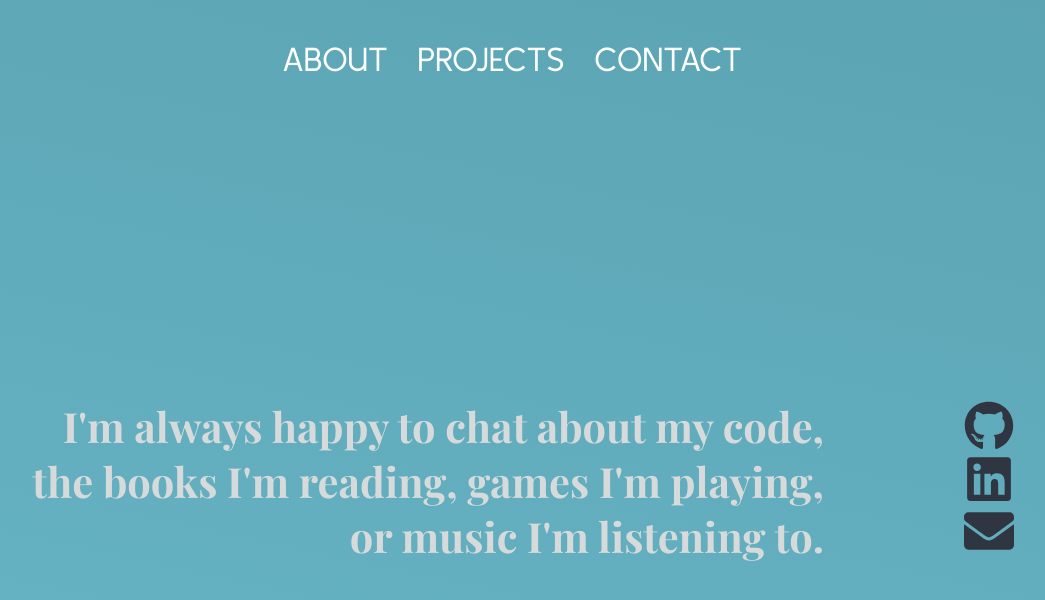
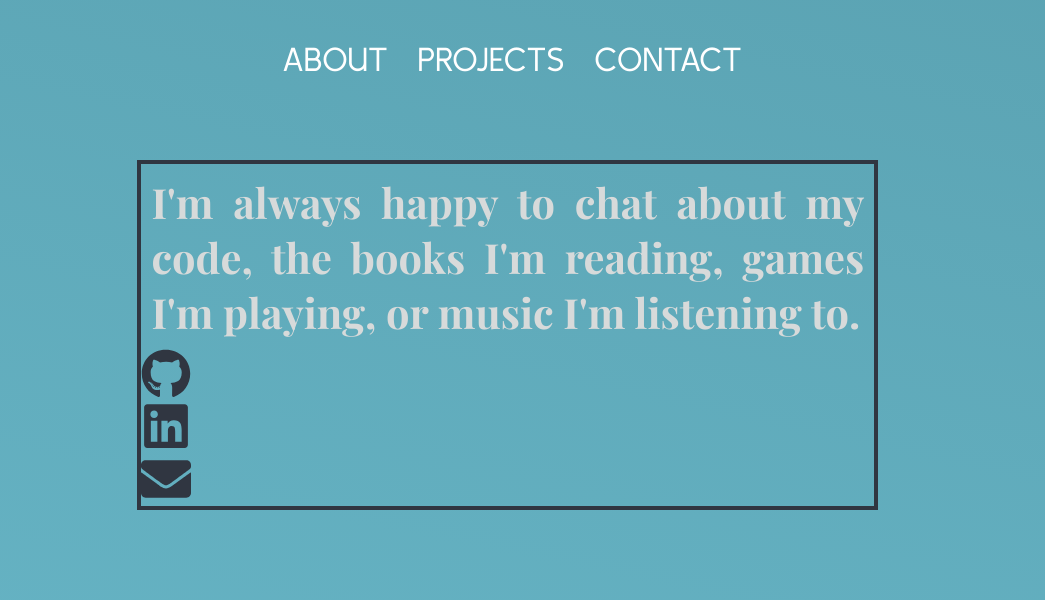
Before and after one commit to TYLER-JM/personal-homepage, a React (Create React App) app: page / in a window 1280 px wide. Both pictures are taken after a click on the item "CONTACT". Shown: the top 600 px of the page, without its empty margins (128-1173 px from the left). Built offline with nearby package versions, Linux system fonts and the light colour scheme.

Commit message:
updates contact card style and layout

```diff
--- a/src/components/Contact.js
+++ b/src/components/Contact.js
@@ -6,6 +6,7 @@ import { faEnvelope } from '@fortawesome/free-solid-svg-icons';
 const Contact = function() {
   return (
     <article className="section contact" id="contact">
+      <div className="contact__container">
         <p>I'm always happy to chat about my code, the books I'm reading, games I'm playing, or music I'm listening to.</p>
         <div>
           <a className="social github" href="https://github.com/TYLER-JM" target="blank">
@@ -18,6 +19,7 @@ const Contact = function() {
             <FontAwesomeIcon icon={faEnvelope} />
           </a>
         </div>
+      </div>
     </article>
   )
 }
--- a/src/styles/base/_base.scss
+++ b/src/styles/base/_base.scss
@@ -41,6 +41,12 @@
   animation-timing-function: ease-in;
 
   grid-area: 2 / 1 / 3 / 2;
+
+  //moved from .about, and .contact
+  display: flex;
+  flex-direction: column;
+  align-items: center;
+  text-align: justify;
   a {
     color: black;
   }
--- a/src/styles/components/_about.scss
+++ b/src/styles/components/_about.scss
@@ -8,11 +8,11 @@
 }
 
 .about {
-  display: flex;
-  flex-direction: column;
-  align-items: center;
+  // display: flex;
+  // flex-direction: column;
+  // align-items: center;
   margin-bottom: 2em;
-  text-align: justify;
+  // text-align: justify;
   .hero {
     display: flex;
     justify-content: space-evenly;
--- a/src/styles/components/_contact.scss
+++ b/src/styles/components/_contact.scss
@@ -1,8 +1,8 @@
 .contact {
-  display: flex;
-  flex-direction: row;
-  justify-content: space-evenly;
-  align-items: center;
+  // display: flex;
+  // flex-direction: row;
+  // justify-content: space-evenly;
+  // align-items: center;
   a {
     color: $background;
   }
@@ -13,7 +13,7 @@
     font-family: $playfair;
     max-width: 40rem;
     margin: 0;
-    text-align: right;
+    // text-align: right;
   }
   div {
     display: flex;
@@ -44,6 +44,13 @@
       color: #24292e;
     }
   }
+  &__container {
+    max-width: calc(35rem + 1vw);;
+    border: 4px #303641 solid;
+    @media (max-width: 800px) {
+      max-width: calc(25rem + 1vw);
+    }
+  }
 }
 
 @media (max-width: 400px) {
```
Lines whose indentation alone changed are shown as unchanged.
